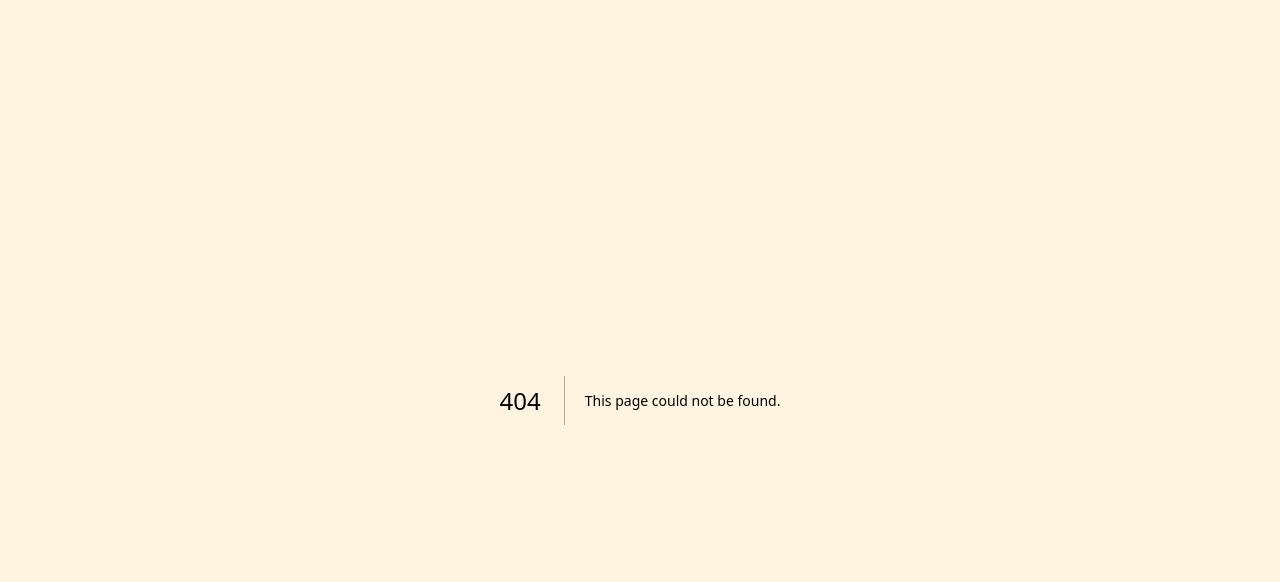
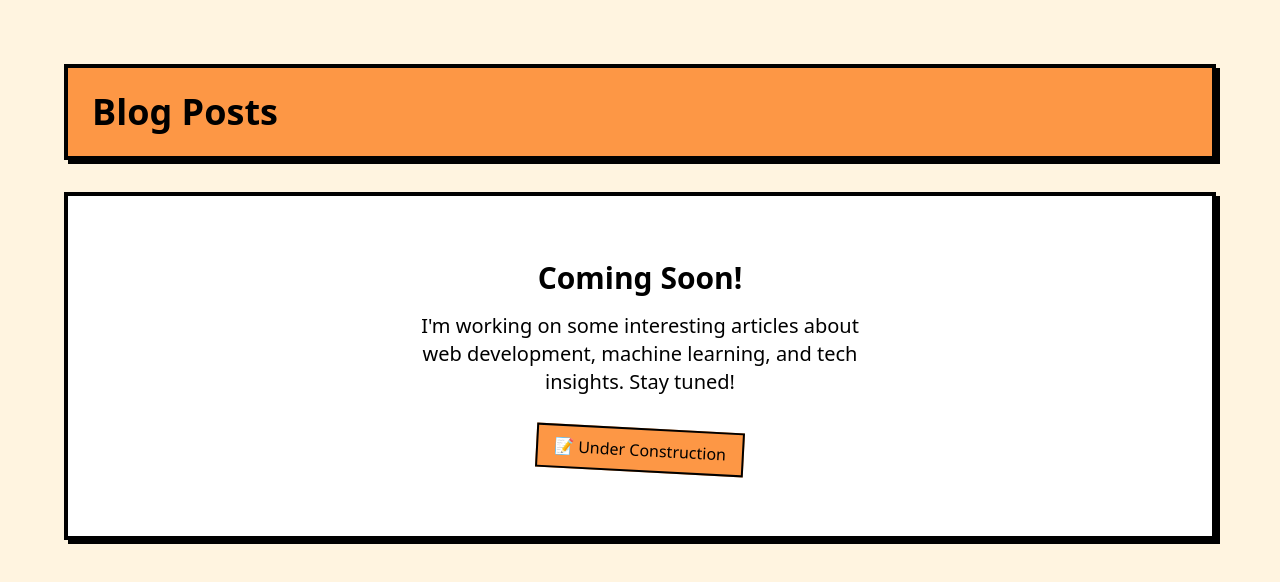
Before and after one commit to kartheesan05/portfolio, a Next.js app: page /blogs in a window 1280 px wide. Before the commit this address had no page. Shown: the top 582 px of the page. Built offline with nearby package versions, Linux system fonts and the light colour scheme.

Commit message:
404 page

```diff
--- /dev/null
+++ b/src/app/blogs/page.tsx
@@ -0,0 +1,25 @@
+import React from 'react'
+import { getTitleBoxClasses, getContentBoxClasses } from "@/lib/neobrutalism";
+
+function Blogs() {
+  return (
+    <main className="min-h-screen bg-bg p-8 md:p-16">
+      <div className={getTitleBoxClasses() + " mb-8"}>
+        <h1 className="text-4xl font-heading">Blog Posts</h1>
+      </div>
+
+      <div className={getContentBoxClasses() + " flex flex-col items-center justify-center py-16"}>
+        <h2 className="text-3xl font-heading mb-4">Coming Soon!</h2>
+        <p className="text-xl text-center max-w-md">
+          I'm working on some interesting articles about web development,
+          machine learning, and tech insights. Stay tuned!
+        </p>
+        <div className="mt-8 rotate-3 bg-main px-4 py-2 border-2 border-border shadow-neobrutalism">
+          📝 Under Construction
+        </div>
+      </div>
+    </main>
+  )
+}
+
+export default Blogs
--- /dev/null
+++ b/src/app/not-found.tsx
@@ -0,0 +1,28 @@
+import Link from 'next/link'
+import { getTitleBoxClasses, getContentBoxClasses } from "@/lib/neobrutalism"
+import { Button } from "@/components/ui/button"
+
+export default function NotFound() {
+  return (
+    <main className="min-h-screen bg-bg p-8 md:p-16 flex items-center justify-center">
+      <div className={getContentBoxClasses() + " max-w-2xl w-full text-center py-16"}>
+        <div className="mb-8">
+          <h1 className="text-8xl font-heading mb-4">404</h1>
+          <div className="inline-block bg-main px-4 py-2 border-2 border-border shadow-neobrutalism rotate-2">
+            Page Not Found
+          </div>
+        </div>
+
+        <p className="text-xl mb-8">
+          Oops! Looks like you've ventured into uncharted territory.
+        </p>
+
+        <Link href="/">
+          <Button className="text-lg">
+            ← Back to Home
+          </Button>
+        </Link>
+      </div>
+    </main>
+  )
+}
```
